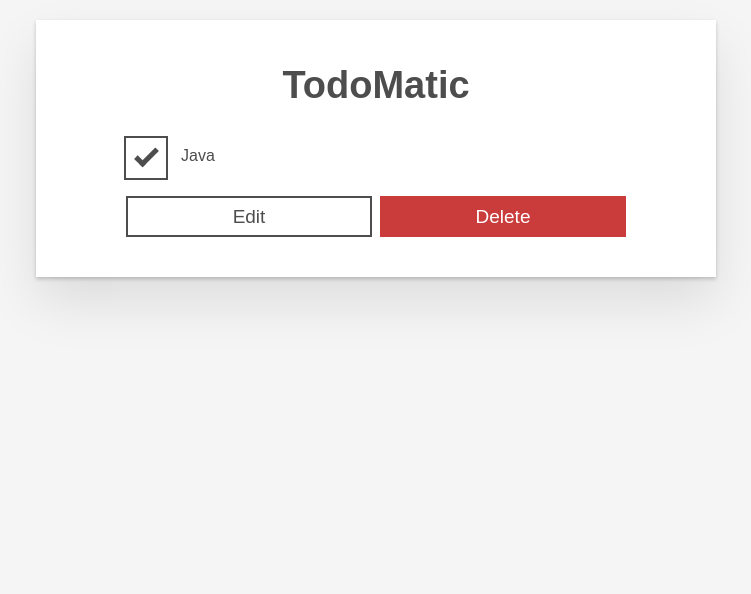
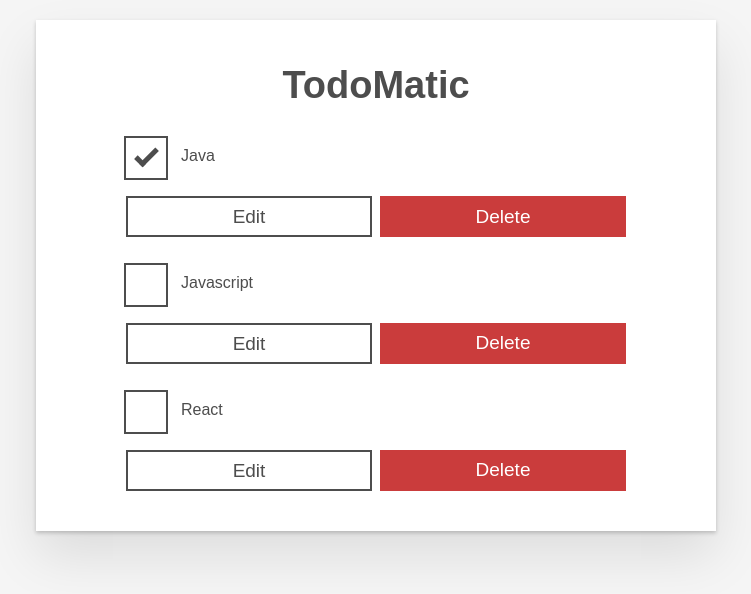
Before and after one commit to bishtkiran/TDD-TodoMatic, a React (Create React App) app: page / in a window 1280 px wide. Shown: the top 594 px of the page, without its empty margins (264-1015 px from the left). Built offline with nearby package versions, Linux system fonts and the light colour scheme.

Commit message:
modified tests to pick data from props to create unique tasks

```diff
--- a/src/App.js
+++ b/src/App.js
@@ -3,7 +3,9 @@ function App() {
   return(
     <div className="todoapp stack-large">
       <h1>TodoMatic</h1>
-      <Todo />
+      <Todo name = "Java" completed={true} id="todo-0"/>
+      <Todo name ="Javascript" completed={false} id="todo-1"/>
+      <Todo name="React" completed={false} id="todo-2"/>
     </div>
   );
 }
--- a/src/components/Todo.js
+++ b/src/components/Todo.js
@@ -1,18 +1,18 @@
 import React from 'react'
 
-function Todo() {
+function Todo(props) {
     return (
         <li className="todo stack-small">
             <div className="c-cb">
-                <input id="todo-0" type="checkbox" defaultChecked={true} />
-                <label className="todo-label" htmlFor="todo-0">Java</label>
+                <input id={props.id} type="checkbox" defaultChecked={props.completed} />
+                <label className="todo-label" htmlFor={props.id}>{props.name}</label>
             </div>
             <div className="btn-group">
                 <button type="button" className="btn">
-                    Edit <span className="visually-hidden">Java</span>
+                    Edit <span className="visually-hidden">{props.name}</span>
                 </button>
                 <button type="button" className="btn__danger">
-                    Delete <span className="visually-hidden">Eat</span>
+                    Delete <span className="visually-hidden">{props.name}</span>
                 </button>
             </div>
         </li>
```
Also changed, not shown: 1 other file (tests, documents, lock files or other folders).
